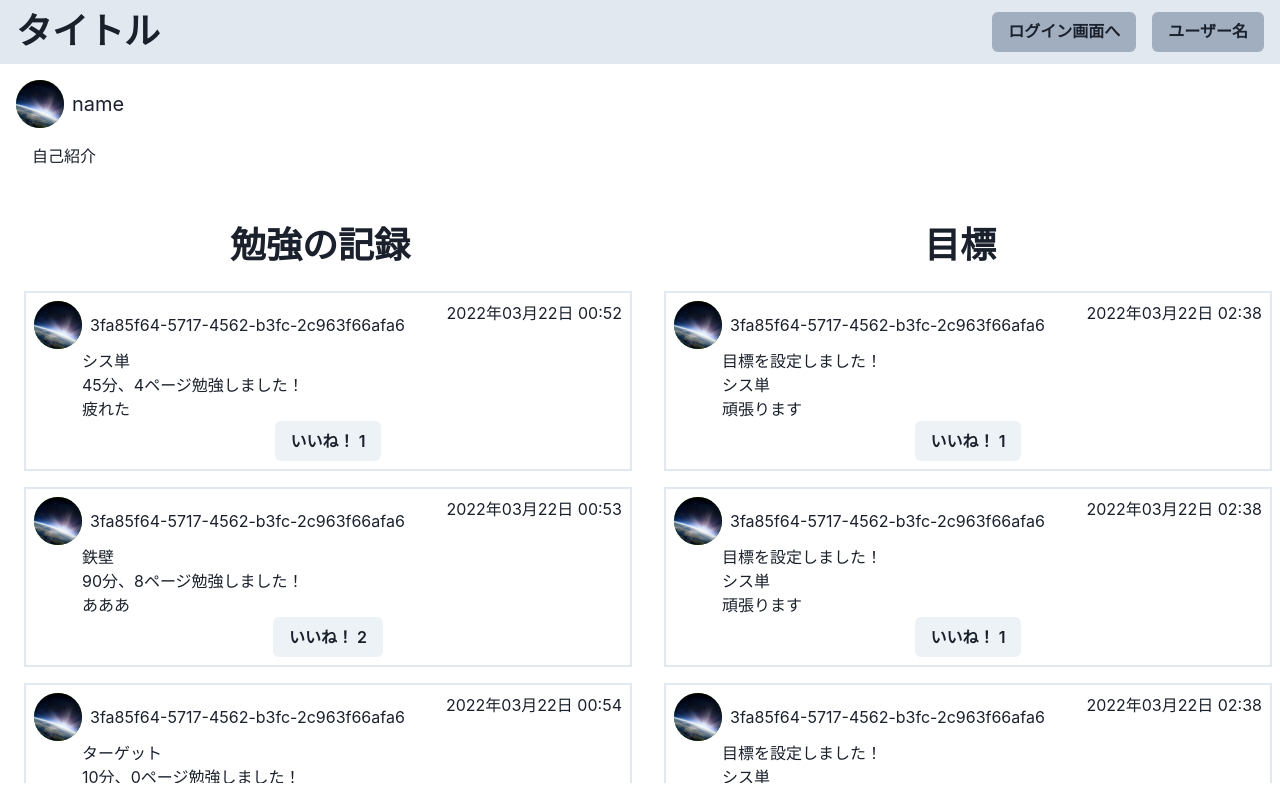
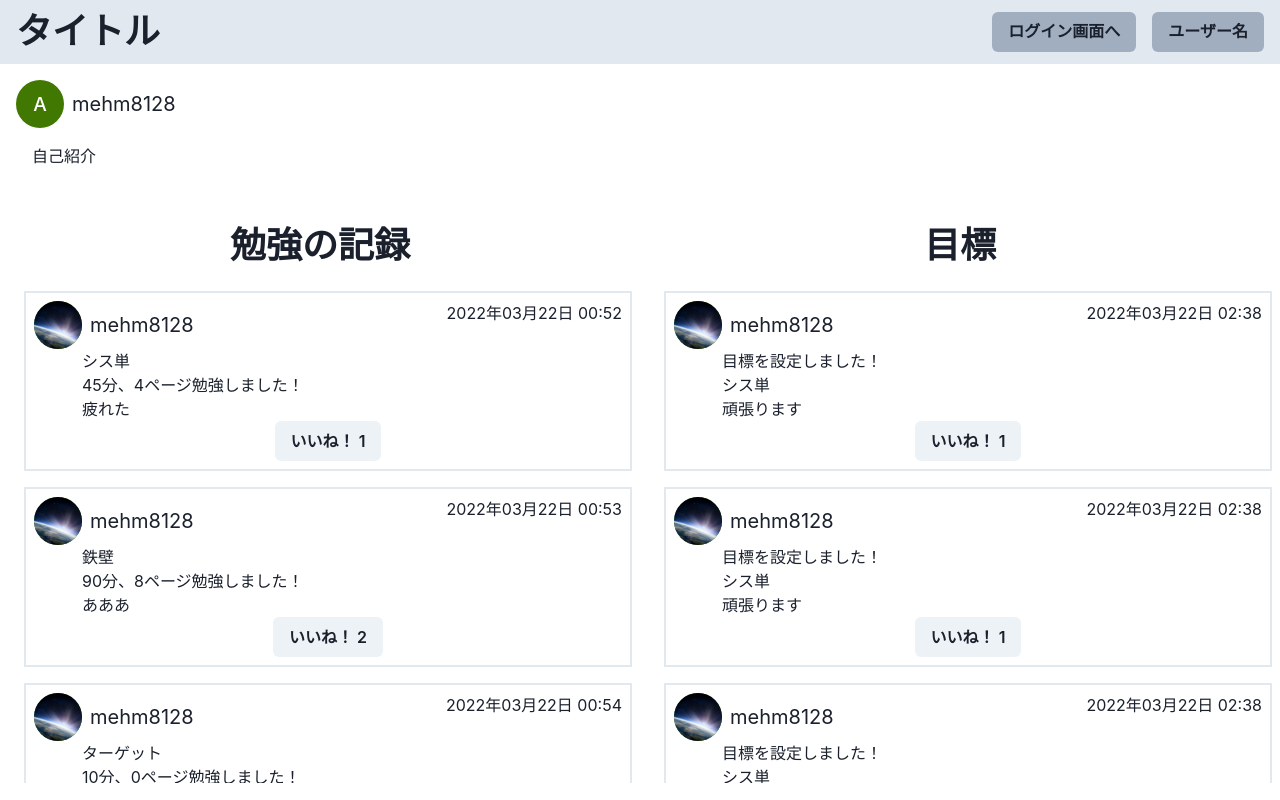
Before and after one commit to mehm8128/mehm8128_study_client, a Next.js app: page /user/me in a window 1280 px wide. Built offline with nearby package versions, Linux system fonts and the light colour scheme.

Commit message:
add users mock

```diff
--- a/src/components/Goal.tsx
+++ b/src/components/Goal.tsx
@@ -1,3 +1,5 @@
+import { users } from 'src/mock/users'
+import { createdByToString } from 'src/utils/createdByToString'
 import { dateFormatter } from 'src/utils/dateFormatter'
 
 import { Avatar, Box, Button, Center, Flex, Text } from '@chakra-ui/react'
@@ -6,6 +8,7 @@ import image from '../assets/mehm8128.png'
 import { Goal } from '../types/Goal'
 
 import type { NextPage } from "next"
+
 type Props = {
 	goal: Goal
 }
@@ -16,7 +19,9 @@ const Goal: NextPage<Props> = (props) => {
 				<Flex justifyContent="space-between">
 					<Center>
 						<Avatar name="aaa" src={image.src} mr={2}></Avatar>
-						<Text>{props.goal.createdBy}</Text>
+						<Text fontSize={20}>
+							{createdByToString(props.goal.createdBy, users)}
+						</Text>
 					</Center>
 					<Text>{dateFormatter(props.goal.createdAt)}</Text>
 				</Flex>
--- a/src/components/Record.tsx
+++ b/src/components/Record.tsx
@@ -1,3 +1,5 @@
+import { users } from 'src/mock/users'
+import { createdByToString } from 'src/utils/createdByToString'
 import { dateFormatter } from 'src/utils/dateFormatter'
 
 import { Avatar, Box, Button, Center, Flex, Text } from '@chakra-ui/react'
@@ -6,6 +8,7 @@ import image from '../assets/mehm8128.png'
 import { Record } from '../types/Record'
 
 import type { NextPage } from "next"
+
 type Props = {
 	record: Record
 }
@@ -16,7 +19,9 @@ const Record: NextPage<Props> = (props) => {
 				<Flex justifyContent="space-between">
 					<Center>
 						<Avatar name="aaa" src={image.src} mr={2}></Avatar>
-						<Text>{props.record.createdBy}</Text>
+						<Text fontSize={20}>
+							{createdByToString(props.record.createdBy, users)}
+						</Text>
 					</Center>
 					<Text>{dateFormatter(props.record.createdAt)}</Text>
 				</Flex>
--- a/src/components/UserIntro.tsx
+++ b/src/components/UserIntro.tsx
@@ -1,4 +1,6 @@
 import { useRouter } from 'next/router'
+import { users } from 'src/mock/users'
+import { createdByToString } from 'src/utils/createdByToString'
 
 import { Avatar, Box, Center, Flex, Text } from '@chakra-ui/react'
 
@@ -10,13 +12,22 @@ type Props = {
 	userId: string
 }
 const UserIntro: NextPage<Props> = (props) => {
+	const me = "mehm8128" //get meで取ってくる
 	return (
 		<>
 			<Box p={4}>
 				<Flex>
 					<Center>
-						<Avatar name="aaa" src={image.src} mr={2}></Avatar>
-						<Text fontSize={20}>{"name"}</Text>
+						<Avatar
+							name="aaa"
+							src={props.userId === "mehm8128" ? image.src : ""}
+							mr={2}
+						></Avatar>
+						<Text fontSize={20}>
+							{props.userId !== "me"
+								? createdByToString(props.userId, users)
+								: me}
+						</Text>
 					</Center>
 				</Flex>
 				<Box height={20} py={4} px={4}>
--- /dev/null
+++ b/src/mock/users.ts
@@ -0,0 +1,25 @@
+import { User } from '../types/User'
+
+export const users: User[] = [
+	{
+		id: "3fa85f64-5717-4562-b3fc-2c963f66afa6",
+		name: "mehm8128",
+		description: "よろしくお願いします",
+		createdAt: "2022-03-23T13:46:05.000Z",
+		updatedAt: "2022-03-23T13:46:05.000Z",
+	},
+	{
+		id: "3fa85f64-5717-4562-b3fc-2c963f66afa7",
+		name: "mehm08128",
+		description: "あああ",
+		createdAt: "2022-03-23T13:46:05.000Z",
+		updatedAt: "2022-03-23T13:46:05.000Z",
+	},
+	{
+		id: "3fa85f64-5717-4562-b3fc-2c963f66afa8",
+		name: "mehm008128",
+		description: "いいい",
+		createdAt: "2022-03-23T13:46:05.000Z",
+		updatedAt: "2022-03-23T13:46:05.000Z",
+	},
+]
--- a/src/pages/user/[userId].tsx
+++ b/src/pages/user/[userId].tsx
@@ -1,4 +1,5 @@
 import { useRouter } from 'next/router'
+import { useEffect, useState } from 'react'
 import GoalList from 'src/components/GoalList'
 import TimeLine from 'src/components/TimeLine'
 import UserIntro from 'src/components/UserIntro'
@@ -9,7 +10,14 @@ import type { NextPage } from "next"
 
 const User: NextPage = () => {
 	const router = useRouter()
-	const userId = router.query.toString()
+	const [userId, setUserId] = useState<string>("")
+
+	useEffect(() => {
+		if (!router.isReady) {
+			return
+		}
+		setUserId(router.query.userId as string)
+	}, [router.query])
 	return (
 		<>
 			<Box h="hull">
--- /dev/null
+++ b/src/types/User.ts
@@ -0,0 +1,7 @@
+export type User = {
+	id: string
+	name: string
+	description: string
+	createdAt: string
+	updatedAt: string
+}
--- /dev/null
+++ b/src/utils/createdByToString.ts
@@ -0,0 +1,5 @@
+import { User } from 'src/types/User'
+
+export const createdByToString = (createdBy: string, users: User[]) => {
+	return users.find((user) => user.id === createdBy)?.name ?? "unknown"
+}
```
Also changed, not shown: .eslintrc.json.
